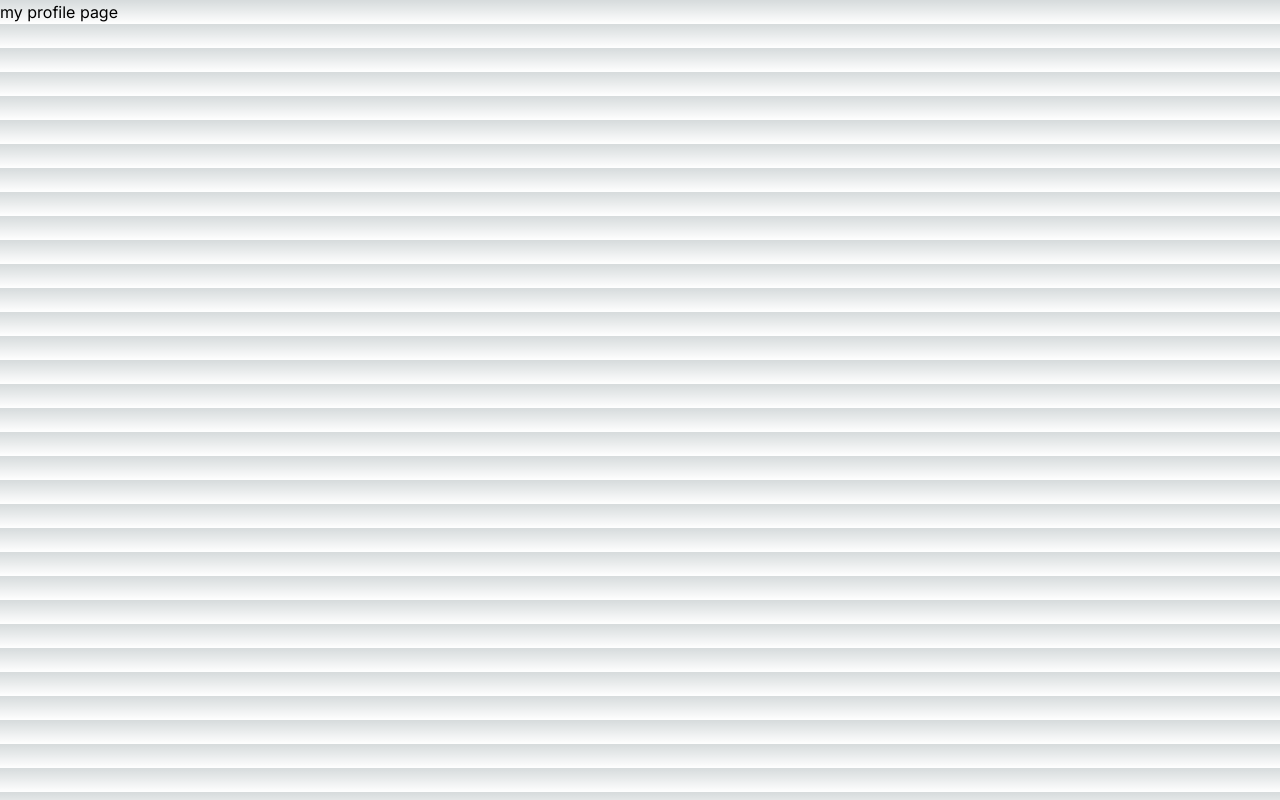
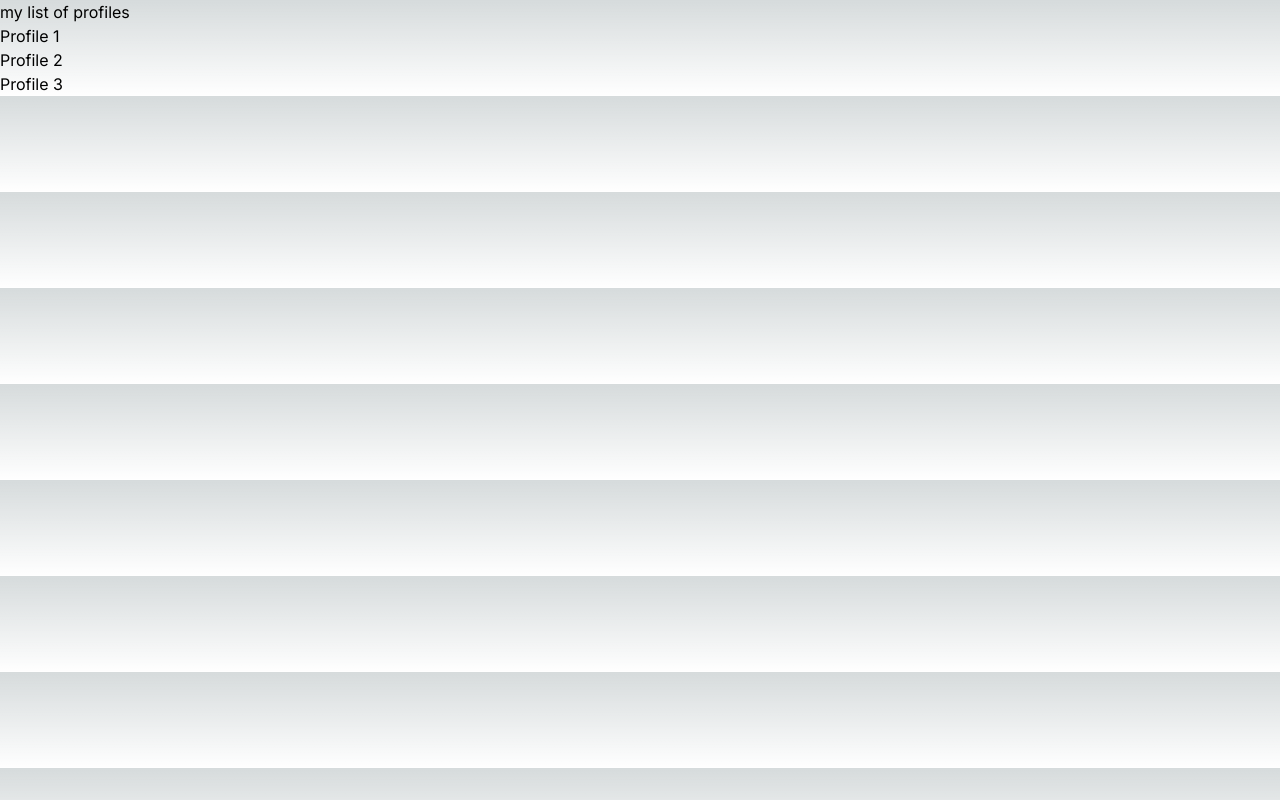
Before and after one commit to skagn4929/Next.js14-Project, a Next.js app: page /profile in a window 1280 px wide. Built offline with nearby package versions, Linux system fonts and the light colour scheme.

Commit message:
router part

```diff
--- a/src/app/profile/[id]/page.tsx
+++ b/src/app/profile/[id]/page.tsx
@@ -1,9 +1,14 @@
 "use client";
 
-import { useParams } from "next/navigation";
+import { useParams, useRouter } from "next/navigation";
 
 export default function ProfileID() {
   const params = useParams();
-  console.log(params.id);
-  return <div>my id profile page</div>;
+  const router = useRouter();
+  return (
+    <div>
+      <h1>Profile page id: {params.id}</h1>
+      <div onClick={() => router.push("/profile")}>Back to main page</div>
+    </div>
+  );
 }
--- a/src/app/profile/[id]/post/page.tsx
+++ b/src/app/profile/[id]/post/page.tsx
@@ -1,4 +1,3 @@
 export default function ProfileIDPosts() {
-  // eslint-disable-next-line react/no-unescaped-entities
-  return <div>my id profile's post page</div>;
+  return <div>All posts from</div>;
 }
--- a/src/app/profile/page.tsx
+++ b/src/app/profile/page.tsx
@@ -1,3 +1,20 @@
+"use client";
+
+import { useRouter } from "next/navigation";
+
 export default function Profile() {
-  return <div>my profile page</div>;
+  const router = useRouter();
+  console.log(router);
+  return (
+    <div>
+      <h1>my list of profiles</h1>
+      <div>
+        <ul>
+          <li onClick={() => router.push("/profile/1")}>Profile 1</li>
+          <li onClick={() => router.push("/profile/2")}>Profile 2</li>
+          <li onClick={() => router.push("/profile/3")}>Profile 3</li>
+        </ul>
+      </div>
+    </div>
+  );
 }
```
